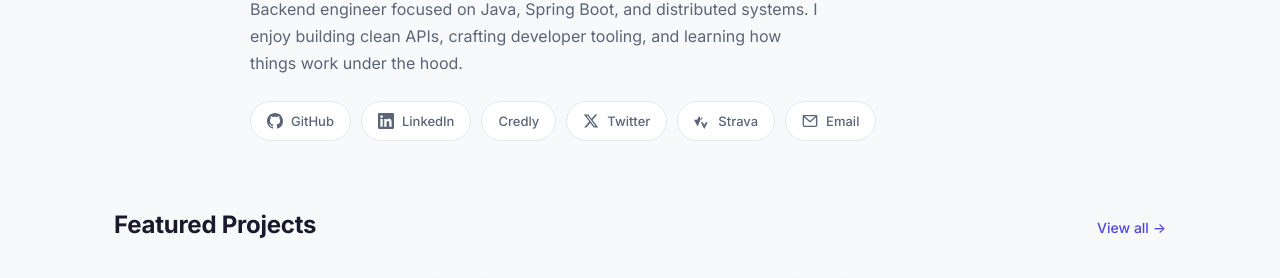
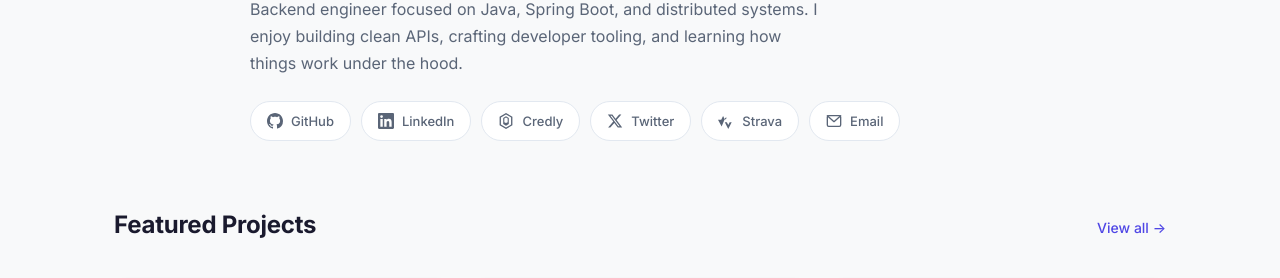
Before and after one commit to barcellos-pedro/barcellos-pedro.github.io, a Jekyll site: the page built from index.html, in a window 1280 px wide. Shown: the part 252-530 px from the top of the page. Built offline with Jekyll 4.4.1, drawn with Linux system fonts in a browser that asks for light colours.

Commit message:
Update links.yml

```diff
--- a/_data/links.yml
+++ b/_data/links.yml
@@ -6,7 +6,7 @@
   icon: linkedin
 - name: Credly
   url: https://www.credly.com/users/barcellos-pedro
-  icon: Credly
+  icon: credly
 - name: Twitter
   url: https://x.com/pedroreis_io
   icon: twitter
```
